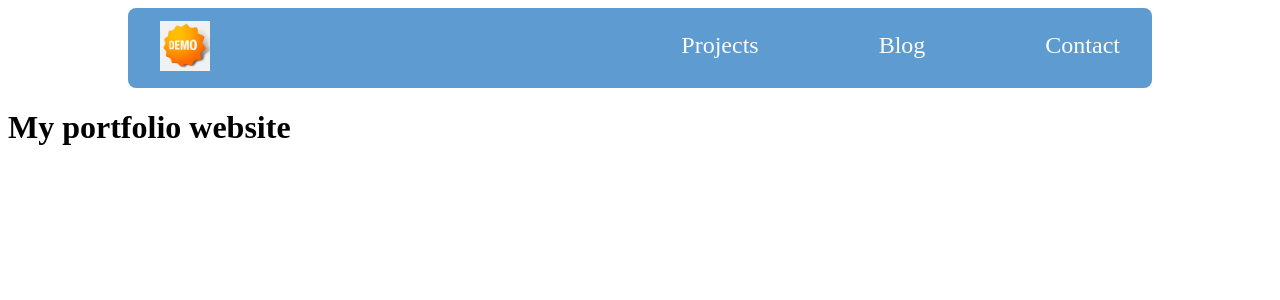
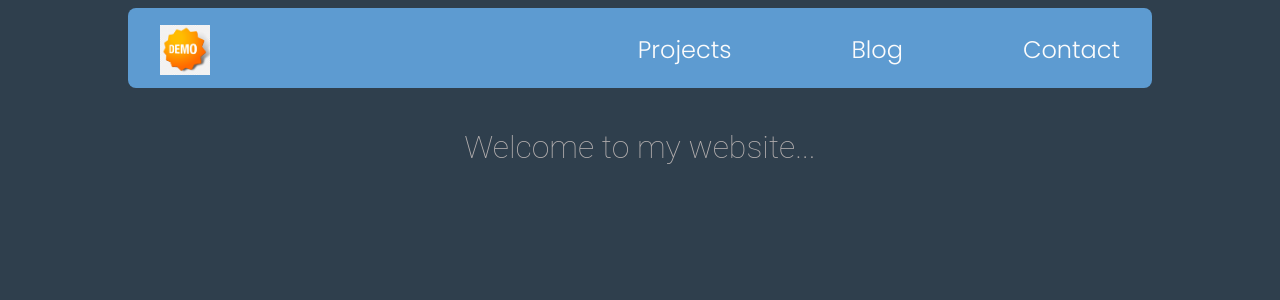
Before and after one commit to oluwatrillions/portfolio-website, a Next.js app: page / in a window 1280 px wide. Shown: the top 300 px of the page. Built offline with nearby package versions, Linux system fonts and the light colour scheme.

Commit message:
animation on welcome page

```diff
--- a/package.json
+++ b/package.json
@@ -9,9 +9,10 @@
     "lint": "next lint"
   },
   "dependencies": {
+    "framer-motion": "^11.3.24",
+    "next": "14.2.5",
     "react": "^18",
-    "react-dom": "^18",
-    "next": "14.2.5"
+    "react-dom": "^18"
   },
   "devDependencies": {
     "eslint": "^8",
--- a/src/app/globals.css
+++ b/src/app/globals.css
@@ -1,7 +1,13 @@
 @import url('https://fonts.googleapis.com/css2?family=Poppins:wght@300&display=swap');
+@import url('https://fonts.googleapis.com/css2?family=Roboto:wght@1,300&display=swap');
 
 :root {
   --min-height: 100vh;
-  --font: "Poppins", sans-serif;
+  --font-poppins: "Poppins", sans-serif;
+  --font-roboto: "Roboto", sans-serif;
   --background: rgb(47, 63, 77);
 }
+
+.body {
+  background-color: var(--background);
+}
--- a/src/app/layout.js
+++ b/src/app/layout.js
@@ -1,5 +1,5 @@
 import Header from "@/components/header/Header";
-import "./globals.css";
+import "./globals.css"
 
 
 export const metadata = {
@@ -10,7 +10,7 @@ export const metadata = {
 export default function RootLayout({ children }) {
   return (
     <html lang="en">
-      <body>
+      <body className="body">
         <Header/>
         {children}
         </body>
--- a/src/app/page.js
+++ b/src/app/page.js
@@ -1,10 +1,16 @@
+"use client"
+
 import Image from "next/image";
 import styles from "./page.module.css";
+import Framer from "@/framer-motion/Framer";
 
 export default function Home() {
   return (
-    <main className={styles}>
-      <h1>My portfolio website</h1>
+    <main className={styles.container}>
+      <Framer
+        text="Welcome to my website..."
+        el="h1"
+      />
     </main>
   );
 }
--- a/src/app/page.module.css
+++ b/src/app/page.module.css
@@ -0,0 +1,12 @@
+.container {
+    height: calc(100vh-10vh);
+}
+
+.container h1 {
+    display: flex;
+    justify-content: center;
+    margin-top: 5vh;
+    font-family: var(--font-roboto);
+    font-weight: 100;
+    color: rgb(180, 175, 175);
+}
--- a/src/components/header/Header.module.css
+++ b/src/components/header/Header.module.css
@@ -4,6 +4,7 @@
     margin: auto;
     background-color: rgb(93, 155, 209);
     border-radius: 0.5em;
+    font-family: var(--font-poppins);
 }
 
 .nav {
--- /dev/null
+++ b/src/framer-motion/Framer.jsx
@@ -0,0 +1,36 @@
+import {motion, useInView} from "framer-motion"
+import { useRef } from "react";
+
+const Framer = ({text, el: Wrapper="h1" })=>{
+
+    const ref = useRef(null);
+    const inView = useInView(ref, {amount: 0.5})
+
+    const animateTextVariants = {
+        hidden: {
+            opacity: 0,
+            y: 20,
+        },
+        visible: {
+            opacity: 1,
+            y: 0,
+        },
+    };
+
+    return (
+        <Wrapper>
+            <motion.span
+                ref={ref}
+                initial="hidden"
+                animate={inView ? "visible" : "hidden"}
+                transition={{staggerChildren: 0.2}}
+                >
+                { text && text.split(" ").map((t)=>(
+                    <motion.span key={t} variants={animateTextVariants}>{`${t} `}</motion.span>
+                ))}
+            </motion.span>
+        </Wrapper>
+    )
+}
+
+export default Framer
```
Also changed, not shown: 1 other file (tests, documents, lock files or other folders).
